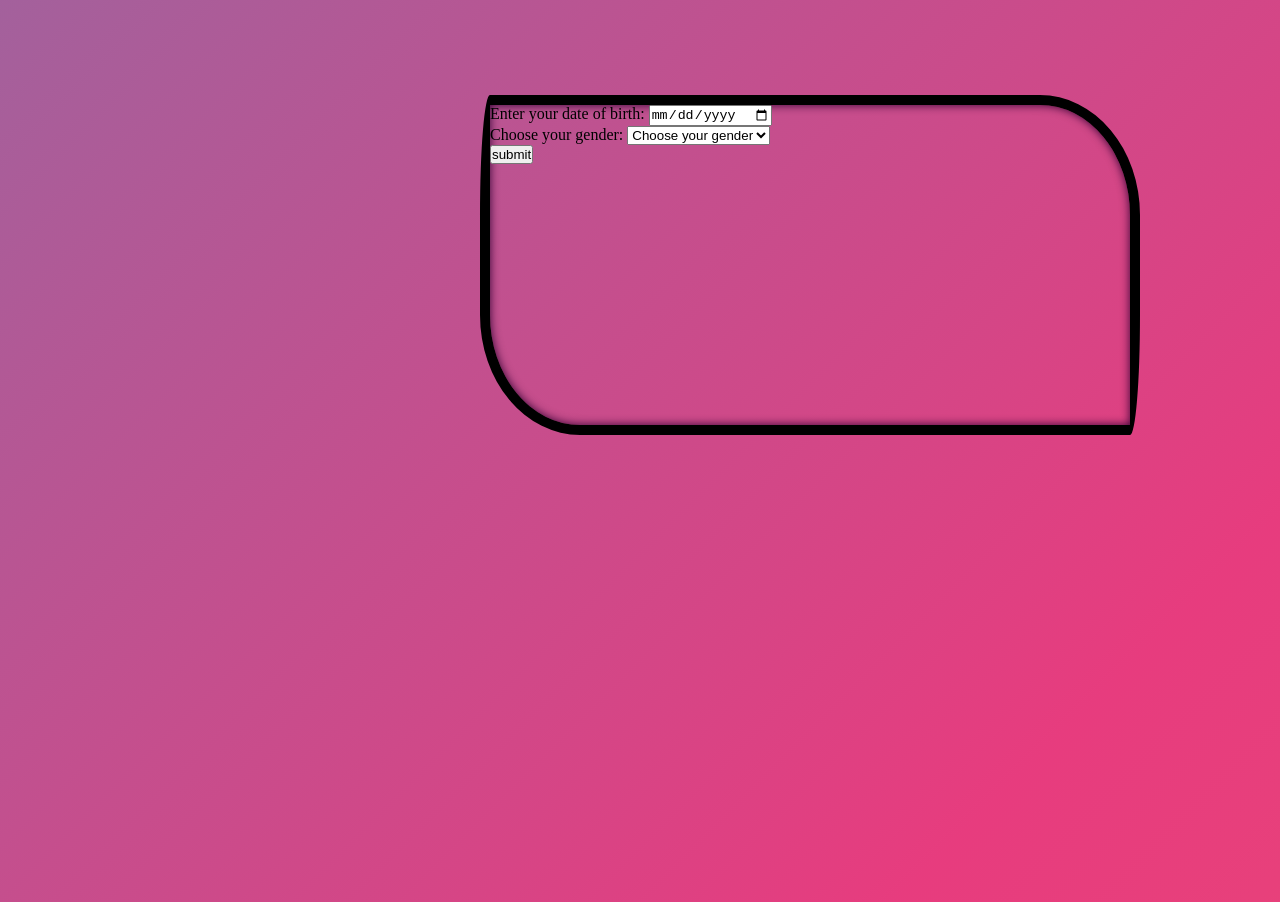
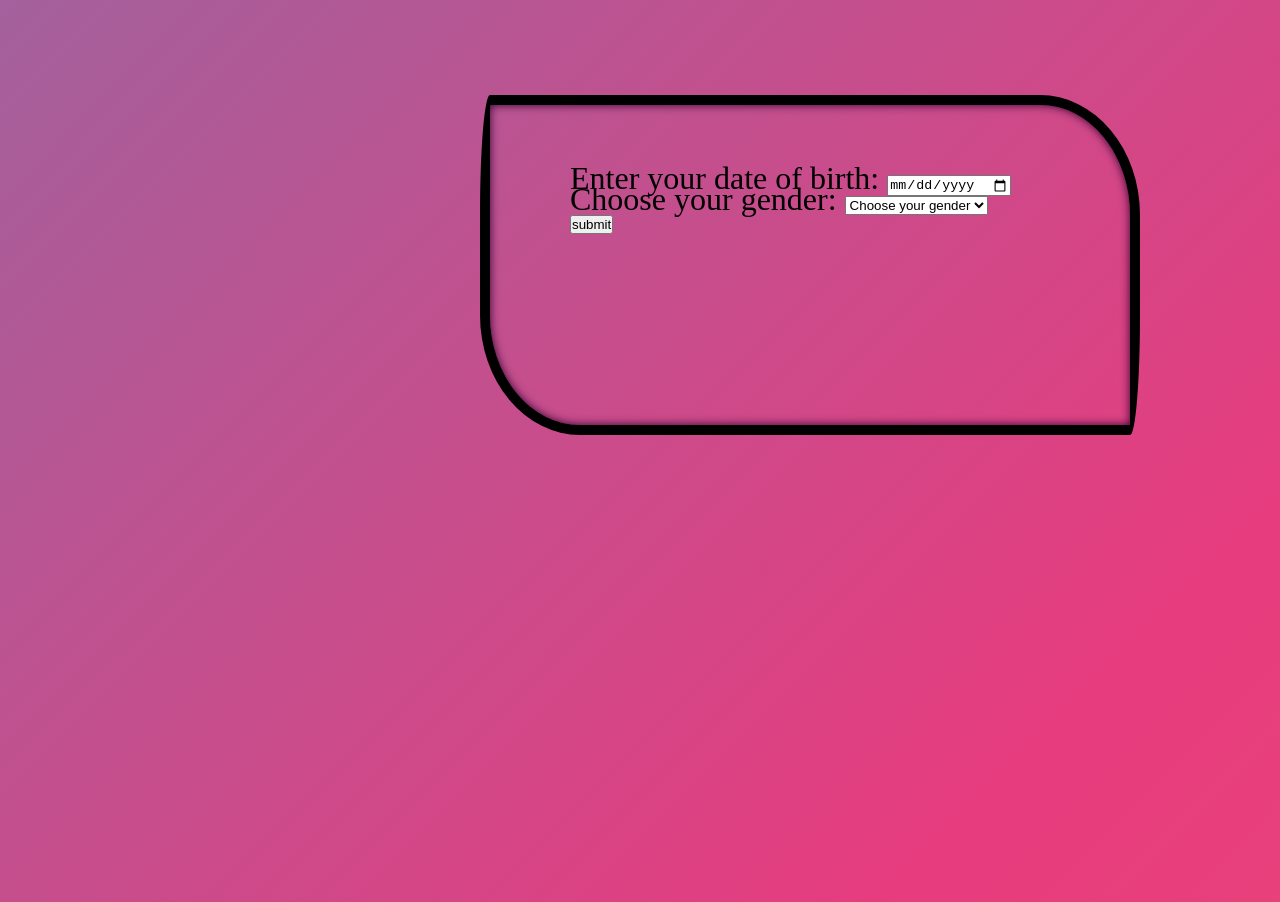
Before and after one commit to Barrack-coder/Akan-names, a plain HTML site: page index.html in a window 1280 px wide. Shown: the part 1123-2025 px from the top of the page. Drawn offline with Linux system fonts and the light colour scheme.

```diff
--- a/css/style.css
+++ b/css/style.css
@@ -81,3 +81,13 @@
     margin: 3rem 10rem 0px 30rem;
     box-shadow: inset 0 0 10px #310133;
 }
+
+form {
+    padding: 20px;
+    padding-left: 80px;
+    line-height: 5px;
+    margin-top: 50px;
+    height: 200px;
+    width: 30rem;
+    font-size: 2rem;
+}
```
Also changed, not shown: image/photo-1519011985187-444d62641929.jpeg (added).
